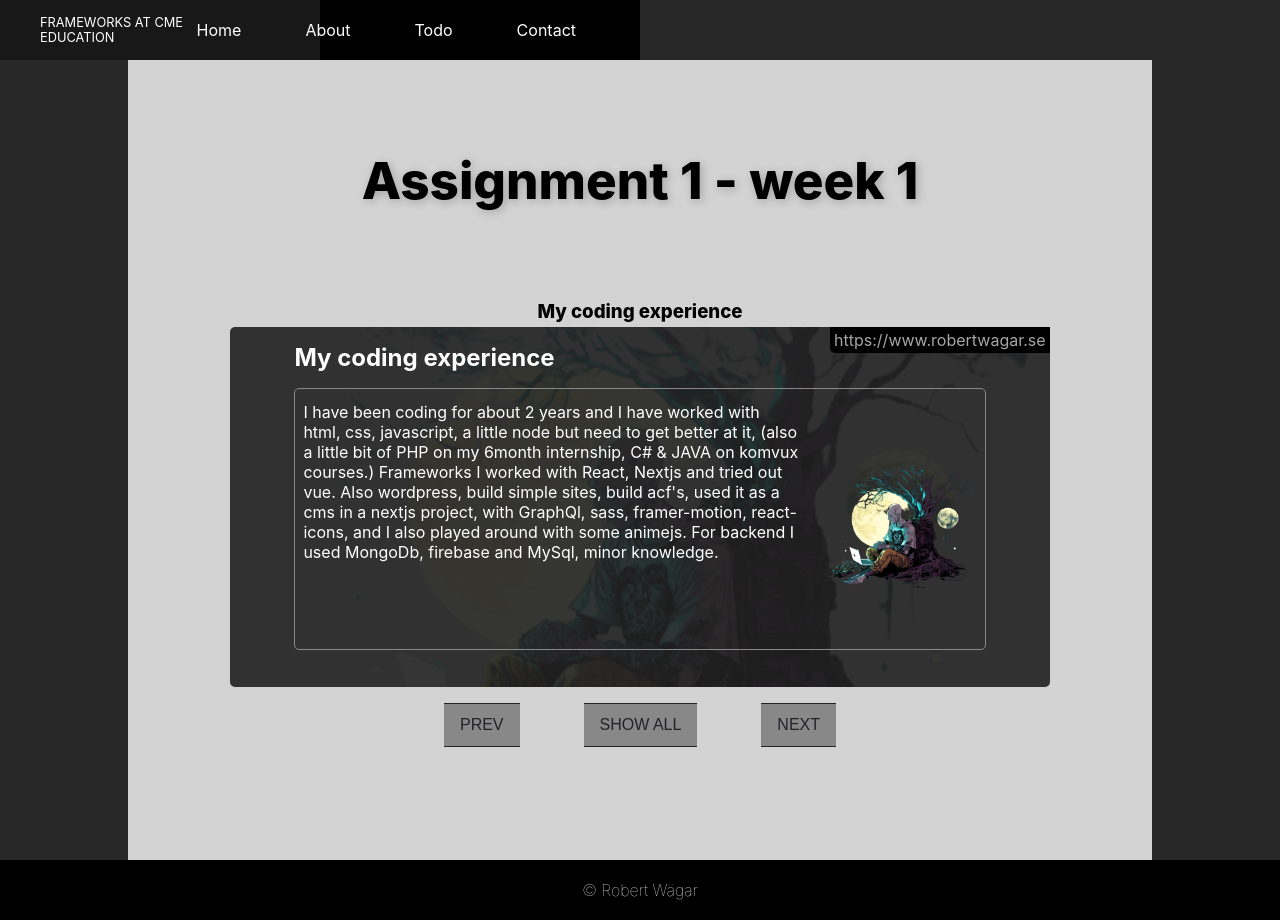
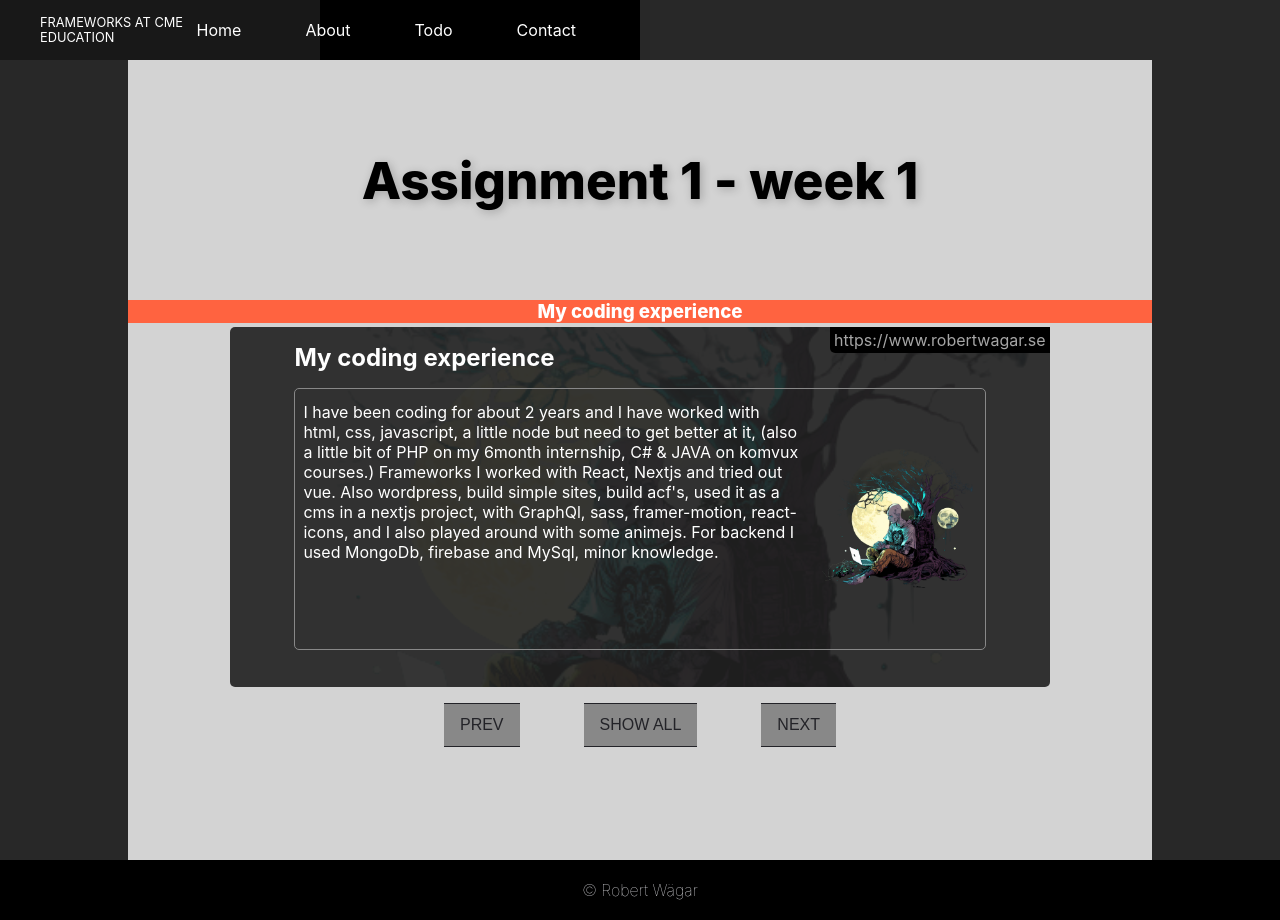
Before and after one commit to xxrobone/ass_1_cme, a React (Vite) app: page / in a window 1280 px wide. Built offline with nearby package versions, Linux system fonts and the light colour scheme.

Commit message:
changing background color depending on what article is shown

```diff
--- a/src/App.jsx
+++ b/src/App.jsx
@@ -14,6 +14,8 @@ import ImageBg from './components/article/imagebg/ImageBg';
 import { About } from './pages/about/About';
 import { Todo } from './pages/todo/Todo';
 import { Modal } from './components/modal/Modal';
+
+const colors = ['#ff6340', '#ffc130', '#1e847f', '#7a2048']
 
 
 const ModalContent = () => (
@@ -33,17 +35,16 @@ const ModalContent = () => (
 
 function App() {
 
- const [articleTitle, setArticleTitle] = useState();
+ const [articleTitle, setArticleTitle] = useState('');
   const [currentIdx, setCurrentIdx] = useState(0);
-
   const [modalOpen, setModalOpen] = useState(false);
-
   const close = () => setModalOpen(false);
   const open = () => setModalOpen(true);
 
+
   const prevBtn = () => {
     if (currentIdx > 0) {
-      setCurrentIdx(currentIdx - 1);
+      setCurrentIdx((currNum) => currNum - 1);
     } else {
       setCurrentIdx(itemData.length - 1)
     }
@@ -51,17 +52,25 @@ function App() {
 
   const nextBtn = () => {
     if (currentIdx < itemData.length - 1) {
-      setCurrentIdx(currentIdx + 1);
+      setCurrentIdx((currNum) => currNum + 1);
     } else {
       setCurrentIdx(0)
     }
   }
 
+  /* Had some issues fixing this, but the teacher provided a video and I found the sollutions */
+  /* lama dev https://www.youtube.com/watch?v=Fhu5cu864ag  */
   useEffect(() => {
-      setArticleTitle(itemData[0].title)
-  }, [])
+    console.count('effect run')
+    if (!itemData) {
+      return
 
-  console.log(currentIdx);
+    } else {
+      setArticleTitle(itemData[`${currentIdx}`].title)
+    }
+  }, [currentIdx])
+
+ /*  console.log(currentIdx); */
   return (
 
     <div className='App'>
@@ -79,14 +88,10 @@ function App() {
           <>
             <main>
               <Hero />
-              <h3 className='title'>{articleTitle}</h3>
+              <h3 className='title' style={{backgroundColor: colors[currentIdx]}}>{articleTitle}</h3>
            <div className='content_wrapper'>
                 {itemData.map((item, i) => {
-               let t = ''
                   if (currentIdx === i) {
-                    t = item.title
-                    console.log(t)
-
                  return (
                    <>
                      <ImageBg {...item} key={Math.random() * 1000 + i} />
@@ -96,8 +101,10 @@ function App() {
                    />
                    </>
                  );
-               }
-             })}
+                  } else {
+                    return
+                  }
+                })}
            </div>
            <div className='buttons'>
              <Button
--- a/src/App.scss
+++ b/src/App.scss
@@ -43,6 +43,7 @@ main {
 
 // for showing article title
 .title {
+  color: white;
   text-align: center;
   margin-bottom: 0.25rem;
   font-weight: 800;
```
